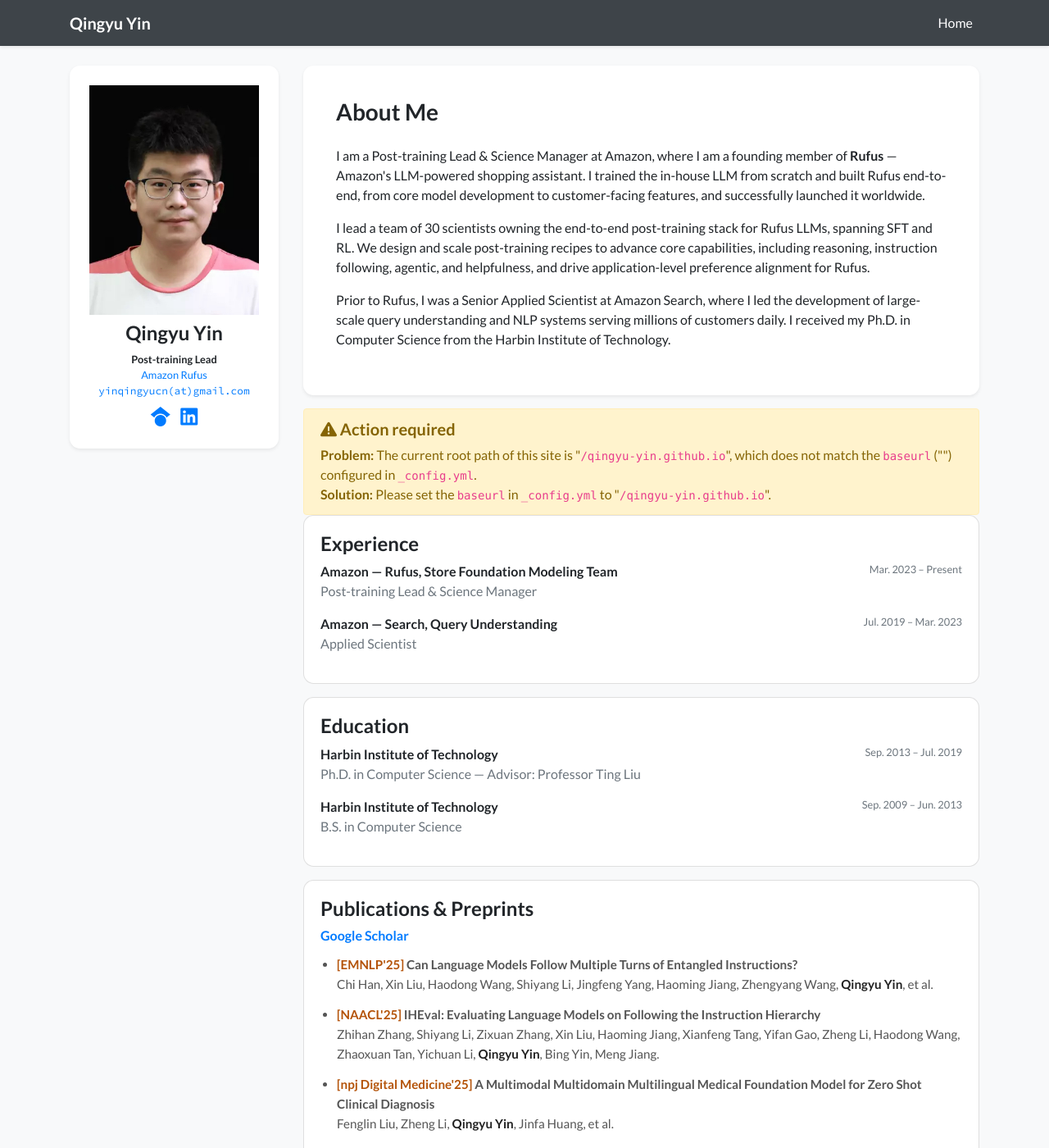
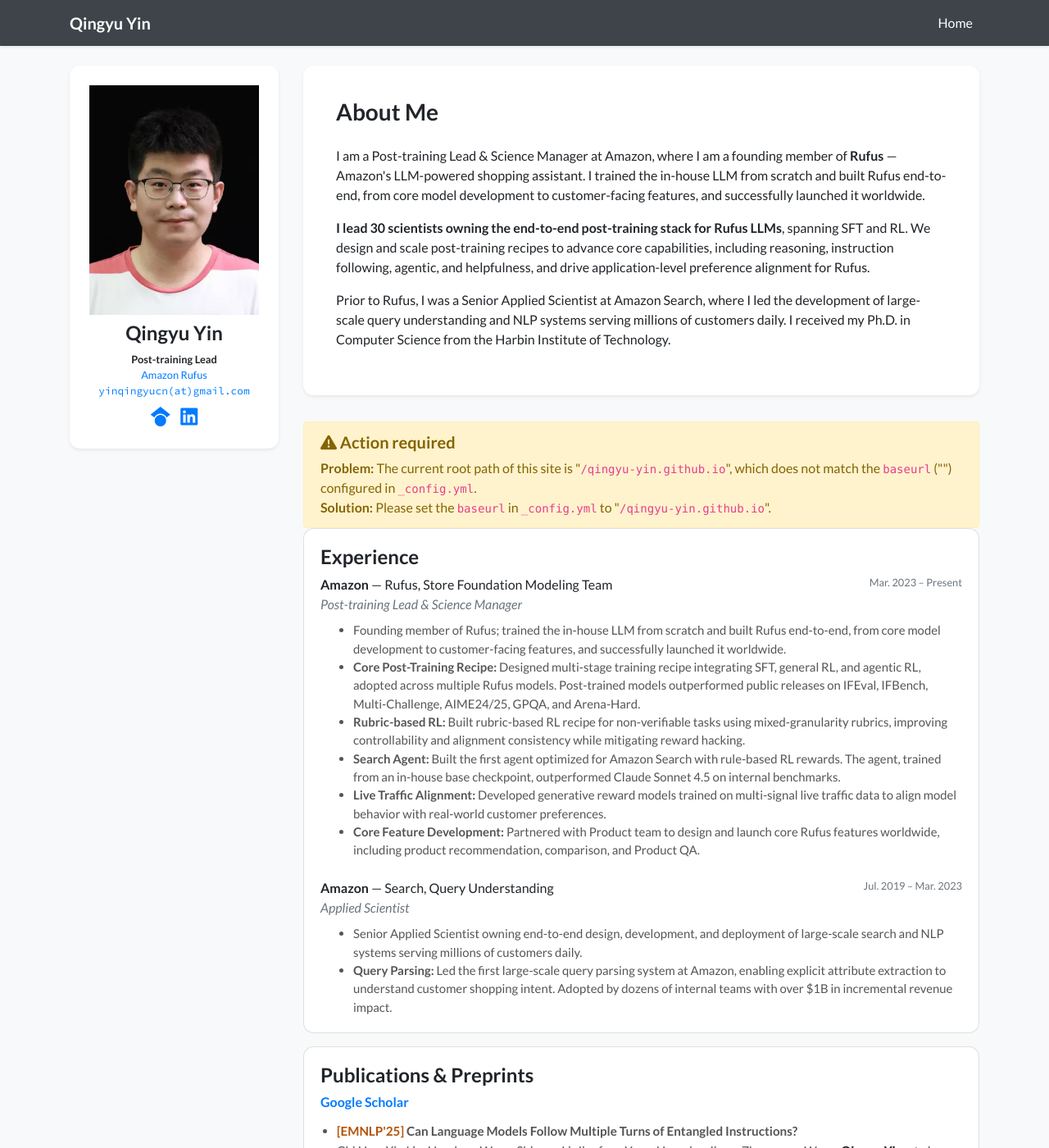
Before and after one commit to qingyu-yin/qingyu-yin.github.io, a Jekyll site: the page built from index.html, in a window 1280 px wide and 1400 px high. Shown: the whole window at 82% size. Built offline with Jekyll 4.4.1, drawn with Linux system fonts in a browser that asks for light colours; nearby versions of some CDN libraries; a style sheet for code colours, icons or effects is not loaded; some of the changed text lies outside the part shown.

Commit message:
Expand Experience with detailed bullet points from resume
Add detailed role descriptions for Rufus and Search positions,
move Education after Publications, fix About Me card spacing,
and remove CV link.

Co-Authored-By: Claude Opus 4.6 <noreply@anthropic.com>

```diff
--- a/_data/profile.yml
+++ b/_data/profile.yml
@@ -21,7 +21,7 @@ short_bio: >-
     successfully launched it worldwide.
   </p>
   <p>
-    I lead a team of 30 scientists owning the end-to-end post-training stack for Rufus LLMs, spanning
+    <strong>I lead 30 scientists owning the end-to-end post-training stack for Rufus LLMs</strong>, spanning
     SFT and RL. We design and scale post-training recipes to advance core capabilities, including
     reasoning, instruction following, agentic, and helpfulness, and drive application-level preference
     alignment for Rufus.
--- a/_includes/widgets/profile_card_bio_only.html
+++ b/_includes/widgets/profile_card_bio_only.html
@@ -1,7 +1,7 @@
 <div class="mt-3 d-md-none"></div>
 <div class="row">
     <div class="col">
-        <div class="card border-0 shadow-sm bg-white">
+        <div class="card border-0 shadow-sm bg-white mb-3">
             <div class="card-body p-4">
                 <div class="row px-3 pt-3">
                     <div class="col h3">
--- a/index.html
+++ b/index.html
@@ -20,53 +20,41 @@ navbar_title: Home
         <div class="card mb-3">
             <div class="card-body">
                 <h4 class="font-weight-bold">Experience</h4>
-                <ul class="list-unstyled mb-0">
-                    <li class="mb-3">
+
+                <!-- Rufus -->
+                <div class="mb-4">
                     <div class="d-flex justify-content-between align-items-start">
                         <div>
-                                <strong>Amazon &mdash; Rufus, Store Foundation Modeling Team</strong><br>
-                                <span class="text-muted">Post-training Lead &amp; Science Manager</span>
+                            <strong>Amazon</strong> &mdash; Rufus, Store Foundation Modeling Team<br>
+                            <em class="text-muted">Post-training Lead &amp; Science Manager</em>
                         </div>
                         <div class="text-muted small no-break ml-3">Mar. 2023 &ndash; Present</div>
                     </div>
-                    </li>
-                    <li class="mb-3">
+                    <ul class="mt-2 mb-0" style="font-size: 0.93rem; color: #555;">
+                        <li>Founding member of Rufus; trained the in-house LLM from scratch and built Rufus end-to-end, from core model development to customer-facing features, and successfully launched it worldwide.</li>
+                        <li><strong>Core Post-Training Recipe:</strong> Designed multi-stage training recipe integrating SFT, general RL, and agentic RL, adopted across multiple Rufus models. Post-trained models outperformed public releases on IFEval, IFBench, Multi-Challenge, AIME24/25, GPQA, and Arena-Hard.</li>
+                        <li><strong>Rubric-based RL:</strong> Built rubric-based RL recipe for non-verifiable tasks using mixed-granularity rubrics, improving controllability and alignment consistency while mitigating reward hacking.</li>
+                        <li><strong>Search Agent:</strong> Built the first agent optimized for Amazon Search with rule-based RL rewards. The agent, trained from an in-house base checkpoint, outperformed Claude Sonnet 4.5 on internal benchmarks.</li>
+                        <li><strong>Live Traffic Alignment:</strong> Developed generative reward models trained on multi-signal live traffic data to align model behavior with real-world customer preferences.</li>
+                        <li><strong>Core Feature Development:</strong> Partnered with Product team to design and launch core Rufus features worldwide, including product recommendation, comparison, and Product QA.</li>
+                    </ul>
+                </div>
+
+                <!-- Search -->
+                <div>
                     <div class="d-flex justify-content-between align-items-start">
                         <div>
-                                <strong>Amazon &mdash; Search, Query Understanding</strong><br>
-                                <span class="text-muted">Applied Scientist</span>
+                            <strong>Amazon</strong> &mdash; Search, Query Understanding<br>
+                            <em class="text-muted">Applied Scientist</em>
                         </div>
                         <div class="text-muted small no-break ml-3">Jul. 2019 &ndash; Mar. 2023</div>
                     </div>
-                    </li>
+                    <ul class="mt-2 mb-0" style="font-size: 0.93rem; color: #555;">
+                        <li>Senior Applied Scientist owning end-to-end design, development, and deployment of large-scale search and NLP systems serving millions of customers daily.</li>
+                        <li><strong>Query Parsing:</strong> Led the first large-scale query parsing system at Amazon, enabling explicit attribute extraction to understand customer shopping intent. Adopted by dozens of internal teams with over $1B in incremental revenue impact.</li>
                     </ul>
                 </div>
-        </div>
 
-        <!-- Education -->
-        <div class="card mb-3">
-            <div class="card-body">
-                <h4 class="font-weight-bold">Education</h4>
-                <ul class="list-unstyled mb-0">
-                    <li class="mb-3">
-                        <div class="d-flex justify-content-between align-items-start">
-                            <div>
-                                <strong>Harbin Institute of Technology</strong><br>
-                                <span class="text-muted">Ph.D. in Computer Science &mdash; Advisor: Professor Ting Liu</span>
-                            </div>
-                            <div class="text-muted small no-break ml-3">Sep. 2013 &ndash; Jul. 2019</div>
-                        </div>
-                    </li>
-                    <li class="mb-3">
-                        <div class="d-flex justify-content-between align-items-start">
-                            <div>
-                                <strong>Harbin Institute of Technology</strong><br>
-                                <span class="text-muted">B.S. in Computer Science</span>
-                            </div>
-                            <div class="text-muted small no-break ml-3">Sep. 2009 &ndash; Jun. 2013</div>
-                        </div>
-                    </li>
-                </ul>
             </div>
         </div>
 
@@ -181,5 +169,32 @@ navbar_title: Home
             </div>
         </div>
 
+        <!-- Education -->
+        <div class="card mb-3">
+            <div class="card-body">
+                <h4 class="font-weight-bold">Education</h4>
+                <ul class="list-unstyled mb-0">
+                    <li class="mb-3">
+                        <div class="d-flex justify-content-between align-items-start">
+                            <div>
+                                <strong>Harbin Institute of Technology</strong><br>
+                                <span class="text-muted">Ph.D. in Computer Science &mdash; Advisor: Professor Ting Liu</span>
+                            </div>
+                            <div class="text-muted small no-break ml-3">Sep. 2013 &ndash; Jul. 2019</div>
+                        </div>
+                    </li>
+                    <li class="mb-3">
+                        <div class="d-flex justify-content-between align-items-start">
+                            <div>
+                                <strong>Harbin Institute of Technology</strong><br>
+                                <span class="text-muted">B.S. in Computer Science</span>
+                            </div>
+                            <div class="text-muted small no-break ml-3">Sep. 2009 &ndash; Jun. 2013</div>
+                        </div>
+                    </li>
+                </ul>
             </div>
         </div>
+
+    </div>
+</div>
```
Lines whose indentation alone changed are shown as unchanged.
